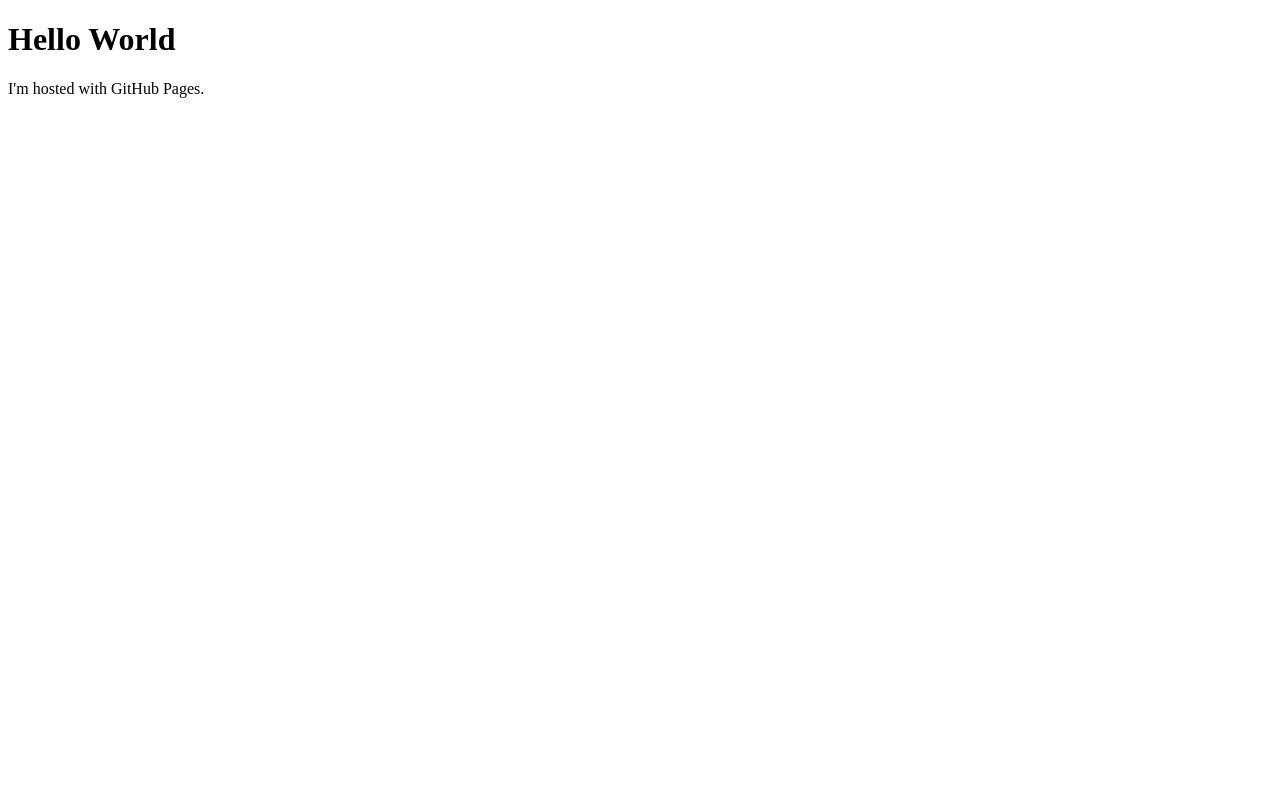
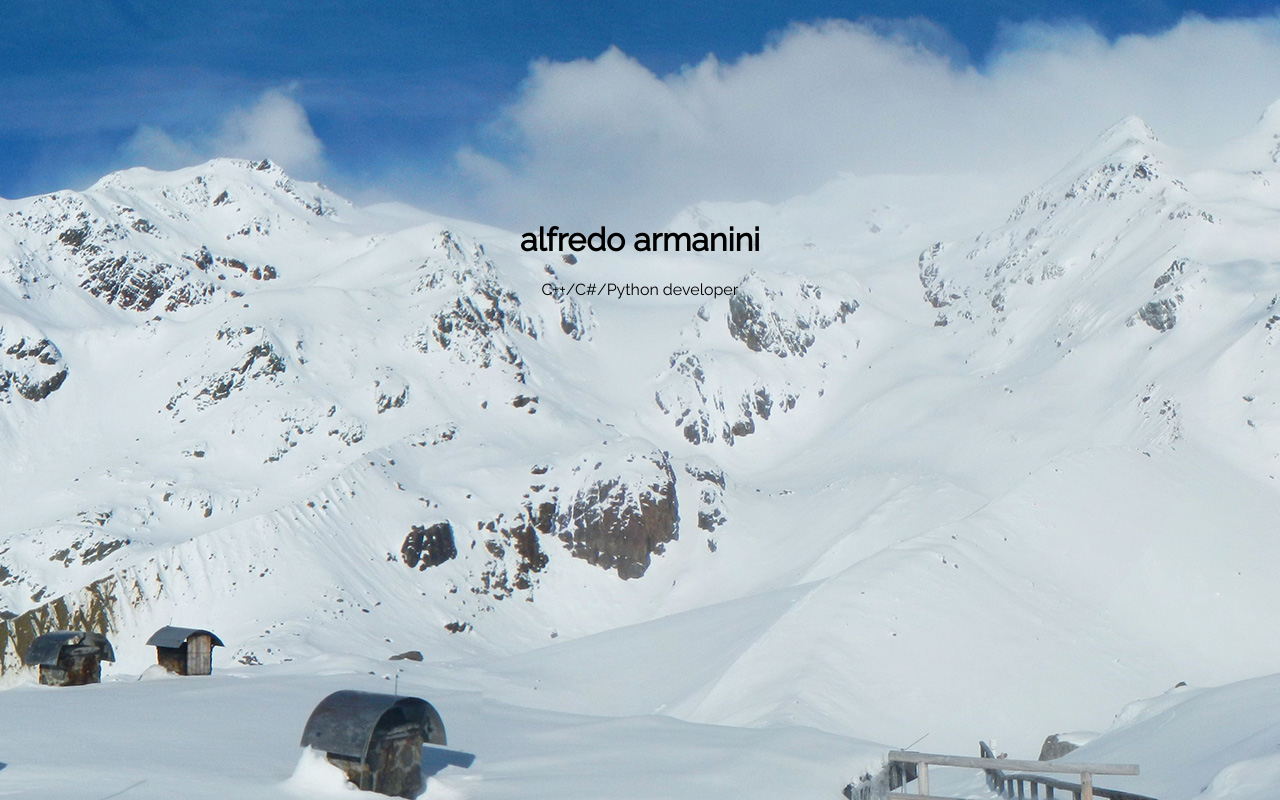
Before and after one commit to phingage/phingage.github.io, a plain HTML site: page index.html in a window 1280 px wide. Drawn offline with Linux system fonts and the light colour scheme.

Commit message:
landing page

```diff
--- /dev/null
+++ b/css/style.css
@@ -0,0 +1,16 @@
+body {
+    font-family: 'Raleway', sans-serif;
+    background: url("../img/bg1.jpg") no-repeat;
+}
+
+div.fixed{
+    position: absolute;
+    left: 50%;
+    top: 50%;
+    z-index: 100;
+    height: 400px;
+    margin-top: -200px;
+    width: 600px;
+    margin-left: -300px;
+    text-align: center;
+}
--- a/index.html
+++ b/index.html
@@ -1,7 +1,13 @@
 <!DOCTYPE html>
 <html>
+<head>
+    <link href='http://fonts.googleapis.com/css?family=Raleway' rel='stylesheet' type='text/css'>
+    <link href="css/style.css" rel="stylesheet" type="text/css">
+</head>
 <body>
-<h1>Hello World</h1>
-<p>I'm hosted with GitHub Pages.</p>
+<div class="fixed">
+    <h1>alfredo armanini</h1>
+    C++/C#/Python developer
+</div>
 </body>
 </html>
```
Also changed, not shown: img/bg1.jpg (added).
